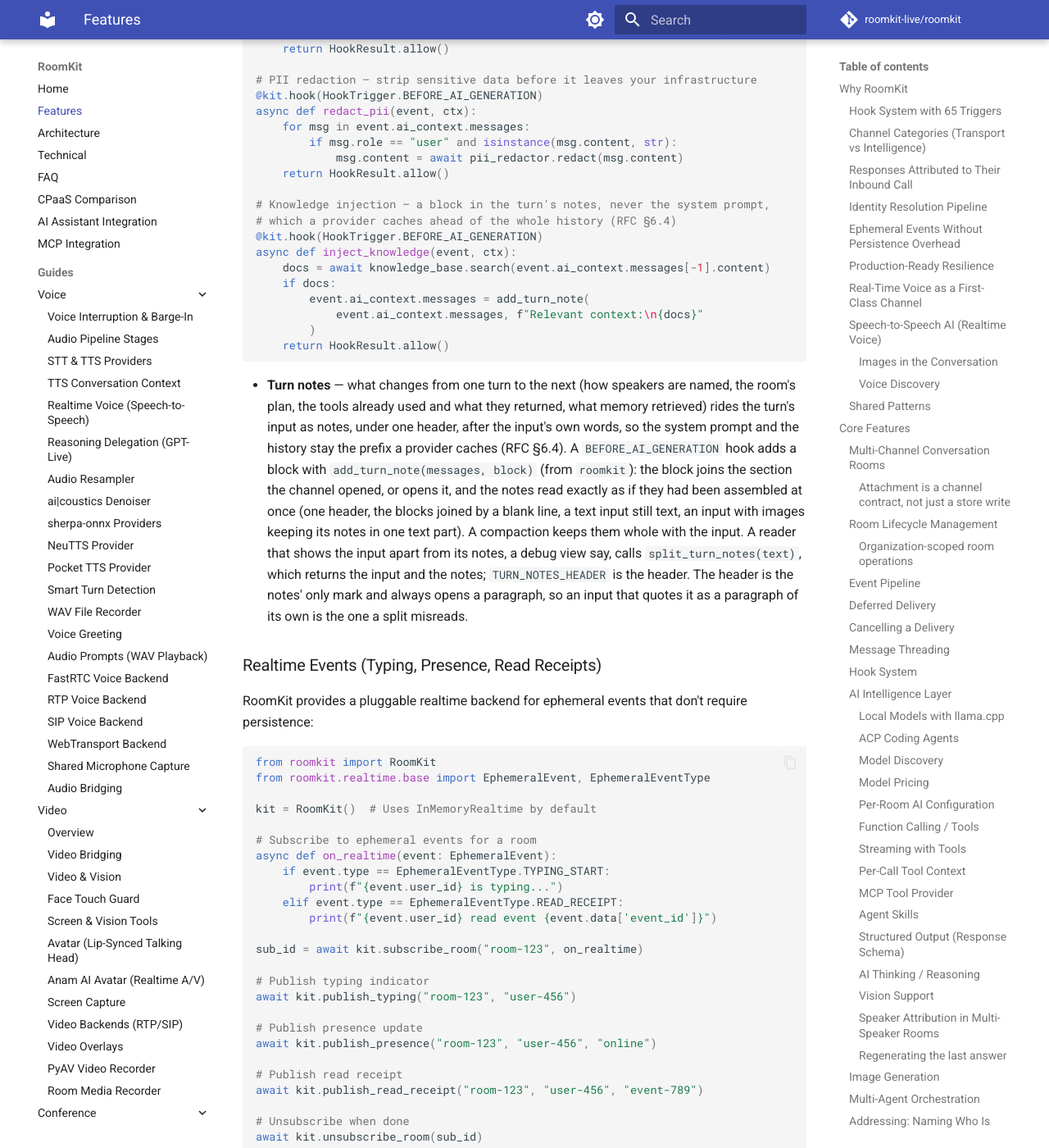
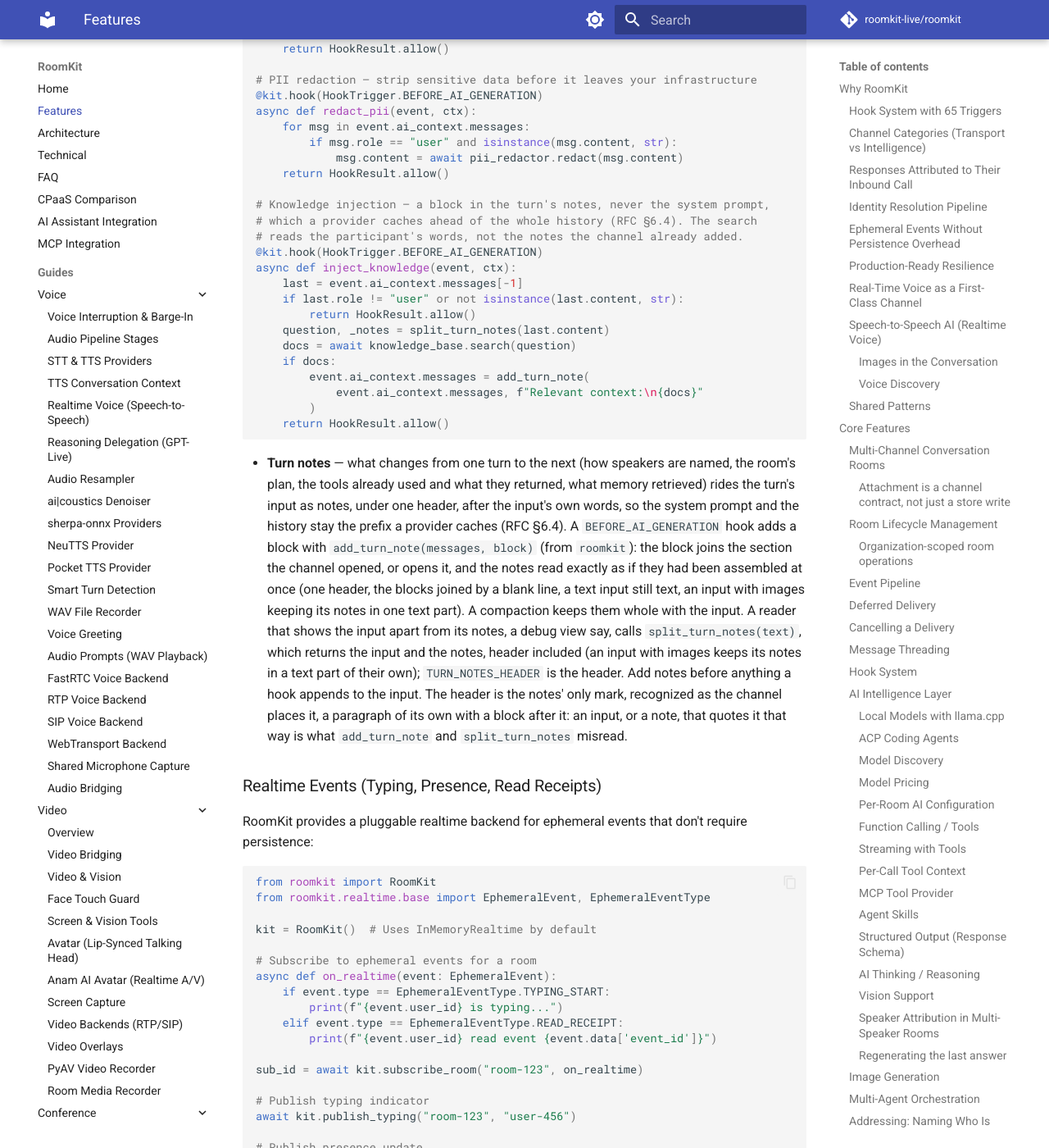
Before and after one commit to roomkit-live/roomkit-docs, an MkDocs documentation site: the page built from docs/features.md, in a window 1280 px wide and 1400 px high, scrolled down 45233 px. Shown: the whole window at 82% size. Built offline with MkDocs 1.6.1 and Material for MkDocs 9.7.7, drawn with Linux system fonts in a browser that asks for light colours; comment, search, counter and statistics services are not loaded; some of the changed text lies outside the part shown.

Commit message:
docs(ai): the knowledge-injection example searches the participant's words, and the turn notes' limits are stated (RMK-368)

````diff
--- a/docs/features.md
+++ b/docs/features.md
@@ -1583,7 +1583,7 @@ AIChannel includes built-in agentic capabilities for complex, multi-step AI work
 - **Pre-generation hooks** — `BEFORE_AI_GENERATION` sync hook fires after context is built but before the AI provider is called. Modify the context (system prompt, messages, tools) or block generation entirely. The hook sees the turn's toolset as the tool policy and skill gating leave it, under Tool Search its whole catalogue, deferred tools included, and the tools it leaves are the turn's toolset: one it removes is declared at no round, named by no `find_tools` or `list_tools` and a call to it is refused (the channel's own tools included); one it edits stays as the hook left it, and one it adds is declared at every round, never deferred by Tool Search, both still subject to the tool policy and skill gating:
 
 ```python
-from roomkit import add_turn_note
+from roomkit import add_turn_note, split_turn_notes
 from roomkit.models.enums import HookTrigger
 from roomkit.models.hook import HookResult
 
@@ -1603,10 +1603,15 @@ async def redact_pii(event, ctx):
     return HookResult.allow()
 
 # Knowledge injection — a block in the turn's notes, never the system prompt,
-# which a provider caches ahead of the whole history (RFC §6.4)
+# which a provider caches ahead of the whole history (RFC §6.4). The search
+# reads the participant's words, not the notes the channel already added.
 @kit.hook(HookTrigger.BEFORE_AI_GENERATION)
 async def inject_knowledge(event, ctx):
-    docs = await knowledge_base.search(event.ai_context.messages[-1].content)
+    last = event.ai_context.messages[-1]
+    if last.role != "user" or not isinstance(last.content, str):
+        return HookResult.allow()
+    question, _notes = split_turn_notes(last.content)
+    docs = await knowledge_base.search(question)
     if docs:
         event.ai_context.messages = add_turn_note(
             event.ai_context.messages, f"Relevant context:\n{docs}"
@@ -1614,7 +1619,7 @@ async def inject_knowledge(event, ctx):
     return HookResult.allow()
 ```
 
-- **Turn notes** — what changes from one turn to the next (how speakers are named, the room's plan, the tools already used and what they returned, what memory retrieved) rides the turn's input as notes, under one header, after the input's own words, so the system prompt and the history stay the prefix a provider caches (RFC §6.4). A `BEFORE_AI_GENERATION` hook adds a block with `add_turn_note(messages, block)` (from `roomkit`): the block joins the section the channel opened, or opens it, and the notes read exactly as if they had been assembled at once (one header, the blocks joined by a blank line, a text input still text, an input with images keeping its notes in one text part). A compaction keeps them whole with the input. A reader that shows the input apart from its notes, a debug view say, calls `split_turn_notes(text)`, which returns the input and the notes; `TURN_NOTES_HEADER` is the header. The header is the notes' only mark and always opens a paragraph, so an input that quotes it as a paragraph of its own is the one a split misreads.
+- **Turn notes** — what changes from one turn to the next (how speakers are named, the room's plan, the tools already used and what they returned, what memory retrieved) rides the turn's input as notes, under one header, after the input's own words, so the system prompt and the history stay the prefix a provider caches (RFC §6.4). A `BEFORE_AI_GENERATION` hook adds a block with `add_turn_note(messages, block)` (from `roomkit`): the block joins the section the channel opened, or opens it, and the notes read exactly as if they had been assembled at once (one header, the blocks joined by a blank line, a text input still text, an input with images keeping its notes in one text part). A compaction keeps them whole with the input. A reader that shows the input apart from its notes, a debug view say, calls `split_turn_notes(text)`, which returns the input and the notes, header included (an input with images keeps its notes in a text part of their own); `TURN_NOTES_HEADER` is the header. Add notes before anything a hook appends to the input. The header is the notes' only mark, recognized as the channel places it, a paragraph of its own with a block after it: an input, or a note, that quotes it that way is what `add_turn_note` and `split_turn_notes` misread.
 
 ### Realtime Events (Typing, Presence, Read Receipts)
 
````
